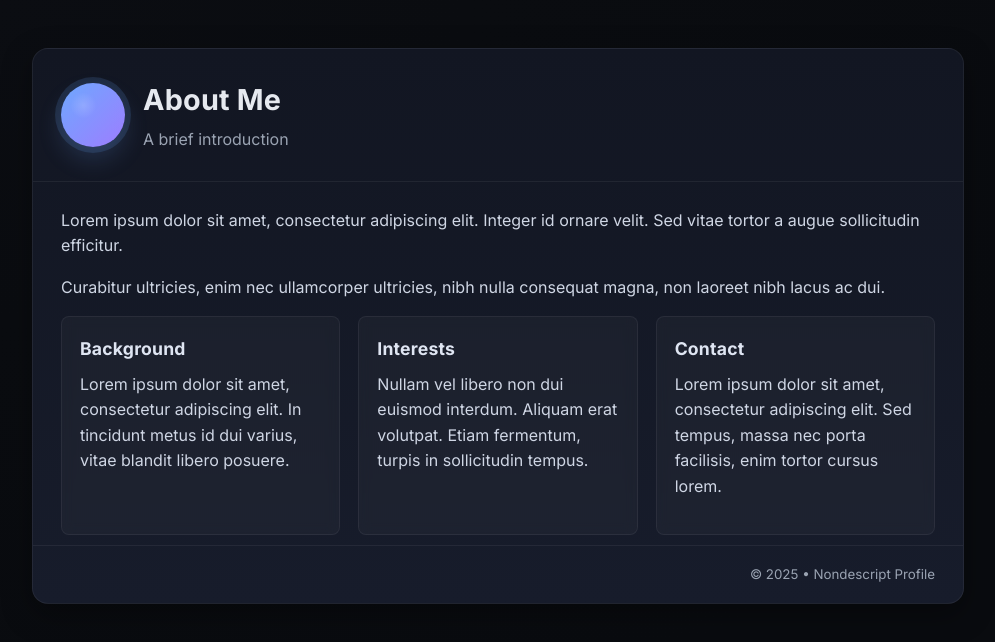
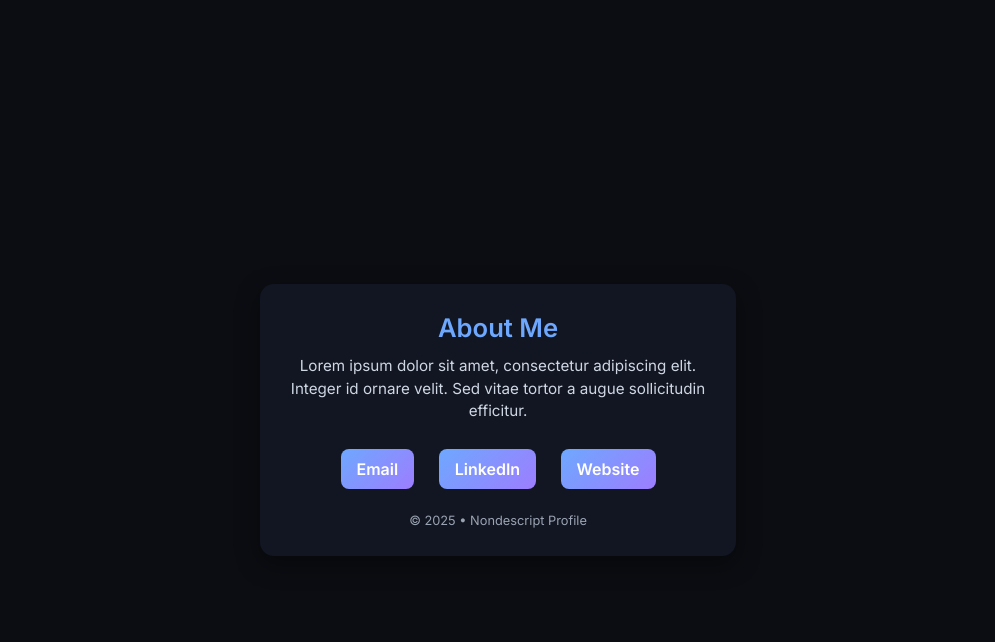
Before and after one commit to CallMEbred/tempwebsitte, a plain HTML site: page index.html in a window 1280 px wide. Shown: the whole page, without its empty margins (142-1137 px from the left). Drawn offline with Linux system fonts and the light colour scheme.

Commit message:
Update index.html

```diff
--- a/index.html
+++ b/index.html
@@ -4,197 +4,74 @@
   <meta charset="utf-8" />
   <meta name="viewport" content="width=device-width, initial-scale=1" />
   <title>About Me</title>
-  <link rel="preconnect" href="https://fonts.googleapis.com">
-  <link rel="preconnect" href="https://fonts.gstatic.com" crossorigin>
-  <link href="https://fonts.googleapis.com/css2?family=Inter:wght@400;600;700&display=swap" rel="stylesheet">
-
+  <link href="https://fonts.googleapis.com/css2?family=Inter:wght@400;600&display=swap" rel="stylesheet">
   <style>
-    :root {
-      --bg: #0b0d12;
-      --surface: #121622;
-      --surface-2: #171c2b;
-      --text: #e6e9ef;
-      --muted: #9aa3b2;
-      --accent: #6ea8fe;
-      --accent-2: #9d7dff;
-      --ring: rgba(110, 168, 254, 0.35);
-      --radius: 16px;
-      --shadow: 0 10px 30px rgba(0,0,0,0.35);
-    }
-
-    * { box-sizing: border-box; }
-    html, body { height: 100%; }
-
     body {
       margin: 0;
-      font-family: "Inter", system-ui, -apple-system, Segoe UI, Roboto, Helvetica, Arial;
-      background: radial-gradient(1200px 800px at 10% 0%, #0b0d12 0%, #0a0c10 40%, #090b0f 100%), var(--bg);
-      color: var(--text);
-      line-height: 1.6;
-    }
-
-    .container {
-      max-width: 980px;
-      margin: 6vh auto;
-      padding: 0 24px;
-    }
-
-    .card {
-      background: linear-gradient(180deg, var(--surface), var(--surface-2));
-      border: 1px solid rgba(255,255,255,0.06);
-      border-radius: var(--radius);
-      box-shadow: var(--shadow);
-      overflow: hidden;
-    }
-
-    .card-header {
+      font-family: "Inter", sans-serif;
+      background: #0b0d12;
+      color: #e6e9ef;
       display: flex;
       align-items: center;
-      gap: 18px;
+      justify-content: center;
+      min-height: 100vh;
+      text-align: center;
+      padding: 20px;
+    }
+    .card {
+      background: #121622;
+      border-radius: 14px;
       padding: 28px;
-      border-bottom: 1px solid rgba(255,255,255,0.06);
+      max-width: 420px;
+      width: 100%;
+      box-shadow: 0 8px 24px rgba(0,0,0,0.4);
     }
-
-    .avatar {
-      width: 64px;
-      height: 64px;
-      border-radius: 50%;
-      background:
-        radial-gradient(22px 22px at 35% 35%, rgba(255,255,255,0.15), transparent 60%),
-        linear-gradient(135deg, var(--accent), var(--accent-2));
-      display: grid;
-      place-items: center;
-      color: transparent;
-      box-shadow: 0 0 0 6px rgba(110, 168, 254, 0.14), 0 12px 24px rgba(110, 168, 254, 0.18);
+    h1 {
+      margin: 0 0 12px;
+      font-size: 1.6rem;
+      color: #6ea8fe;
     }
-
-    .title-group h1 {
-      margin: 0;
-      font-size: 1.8rem;
-      letter-spacing: 0.2px;
-    }
-
-    .subtitle {
-      margin: 4px 0 0;
-      color: var(--muted);
-    }
-
-    .card-body {
-      padding: 26px 28px 10px;
-    }
-
-    .card-body p {
-      margin: 0 0 16px;
+    p {
+      margin: 0 0 20px;
+      font-size: 0.95rem;
+      line-height: 1.5;
       color: #cfd6e4;
     }
-
-    .grid {
-      display: grid;
-      grid-template-columns: repeat(3, 1fr);
-      gap: 18px;
-      margin-top: 10px;
+    .links a {
+      display: inline-block;
+      margin: 6px 10px;
+      padding: 10px 16px;
+      border-radius: 8px;
+      text-decoration: none;
+      font-weight: 600;
+      color: #fff;
+      background: linear-gradient(135deg, #6ea8fe, #9d7dff);
+      transition: transform 0.15s ease;
     }
-
-    .panel {
-      background: rgba(255,255,255,0.03);
-      border: 1px solid rgba(255,255,255,0.06);
-      border-radius: calc(var(--radius) - 8px);
-      padding: 18px;
-      backdrop-filter: blur(6px);
-      transition: border-color 120ms ease, transform 120ms ease, box-shadow 160ms ease;
+    .links a:hover {
+      transform: scale(1.05);
     }
-
-    .panel h2 {
-      margin: 0 0 8px;
-      font-size: 1.1rem;
-      color: #dfe5f2;
-      letter-spacing: 0.2px;
-    }
-
-    .panel:hover {
-      border-color: rgba(255,255,255,0.12);
-      transform: translateY(-2px);
-      box-shadow: 0 12px 24px rgba(0,0,0,0.25);
-    }
-
-    .panel:focus-within,
-    .panel:focus {
-      outline: none;
-      box-shadow: 0 0 0 3px var(--ring);
-      border-color: var(--accent);
-    }
-
-    .card-footer {
-      padding: 18px 28px;
-      border-top: 1px solid rgba(255,255,255,0.06);
-      display: flex;
-      justify-content: flex-end;
-      color: var(--muted);
-    }
-
-    @media (max-width: 860px) {
-      .grid { grid-template-columns: 1fr 1fr; }
-    }
-
-    @media (max-width: 560px) {
-      .card-header { padding: 22px; }
-      .card-body { padding: 20px 22px; }
-      .grid { grid-template-columns: 1fr; }
-      .avatar { width: 52px; height: 52px; }
-      .title-group h1 { font-size: 1.5rem; }
+    small {
+      display: block;
+      margin-top: 18px;
+      color: #9aa3b2;
+      font-size: 0.8rem;
     }
   </style>
 </head>
 <body>
-  <main class="container">
-    <section class="card">
-      <div class="card-header">
-        <div class="avatar" aria-hidden="true">•</div>
-        <div class="title-group">
-          <h1>About Me</h1>
-          <p class="subtitle">A brief introduction</p>
-        </div>
-      </div>
-
-      <div class="card-body">
-        <p>
-          Lorem ipsum dolor sit amet, consectetur adipiscing elit. Integer id
-          ornare velit. Sed vitae tortor a augue sollicitudin efficitur.
-        </p>
-        <p>
-          Curabitur ultricies, enim nec ullamcorper ultricies, nibh nulla
-          consequat magna, non laoreet nibh lacus ac dui.
-        </p>
-
-        <div class="grid">
-          <section class="panel">
-            <h2>Background</h2>
-            <p>
-              Lorem ipsum dolor sit amet, consectetur adipiscing elit. In
-              tincidunt metus id dui varius, vitae blandit libero posuere.
-            </p>
-          </section>
-          <section class="panel">
-            <h2>Interests</h2>
-            <p>
-              Nullam vel libero non dui euismod interdum. Aliquam erat
-              volutpat. Etiam fermentum, turpis in sollicitudin tempus.
-            </p>
-          </section>
-          <section class="panel">
-            <h2>Contact</h2>
-            <p>
-              Lorem ipsum dolor sit amet, consectetur adipiscing elit. Sed
-              tempus, massa nec porta facilisis, enim tortor cursus lorem.
-            </p>
-          </section>
-        </div>
-      </div>
-
-      <footer class="card-footer">
-        <small>© 2025 • Nondescript Profile</small>
-      </footer>
-    </section>
-  </main>
+  <div class="card">
+    <h1>About Me</h1>
+    <p>
+      Lorem ipsum dolor sit amet, consectetur adipiscing elit. Integer id ornare velit.
+      Sed vitae tortor a augue sollicitudin efficitur.
+    </p>
+    <div class="links">
+      <a href="mailto:example@email.com">Email</a>
+      <a href="https://linkedin.com">LinkedIn</a>
+      <a href="https://yourwebsite.com">Website</a>
+    </div>
+    <small>© 2025 • Nondescript Profile</small>
+  </div>
 </body>
 </html>
```
